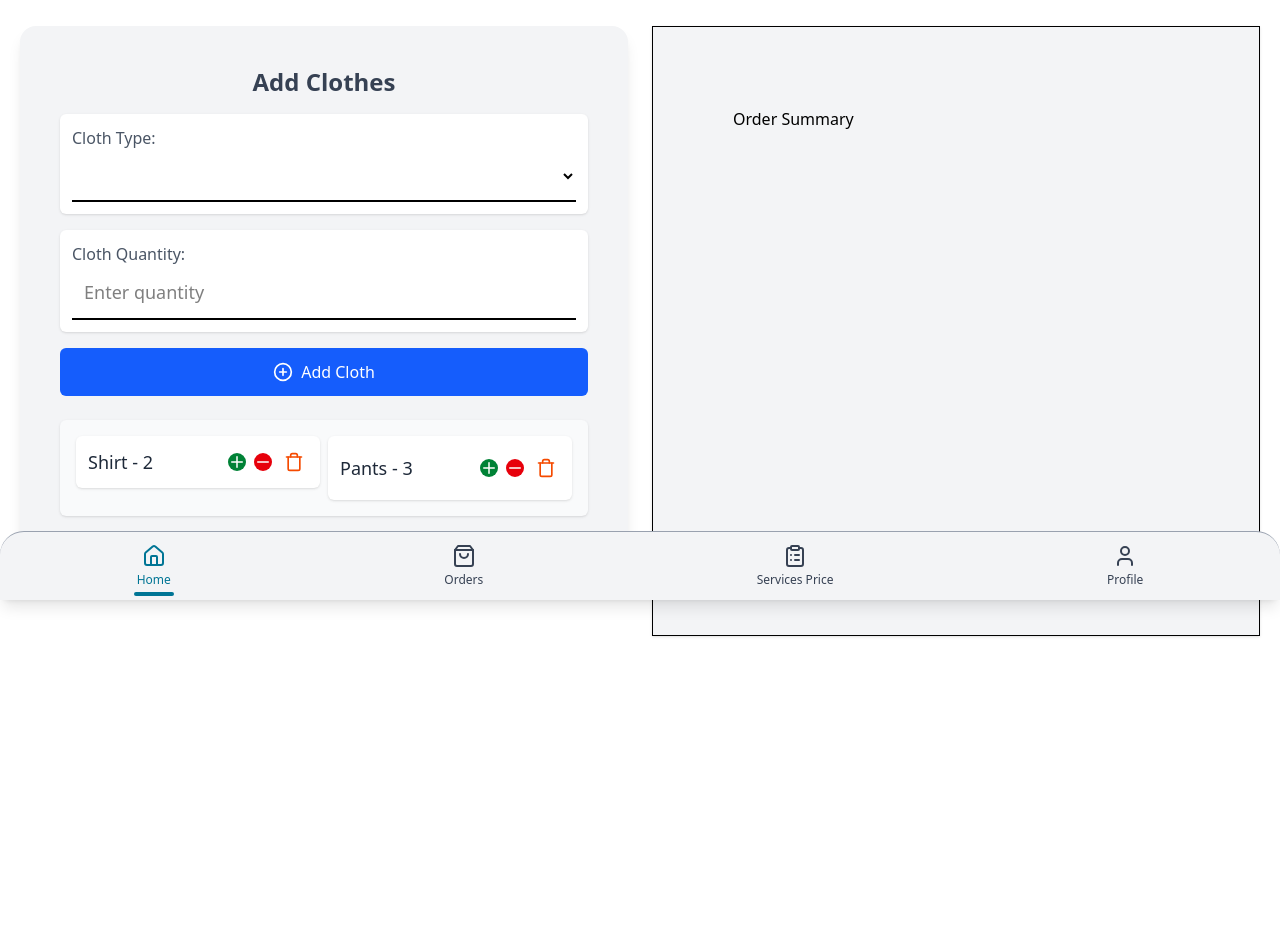
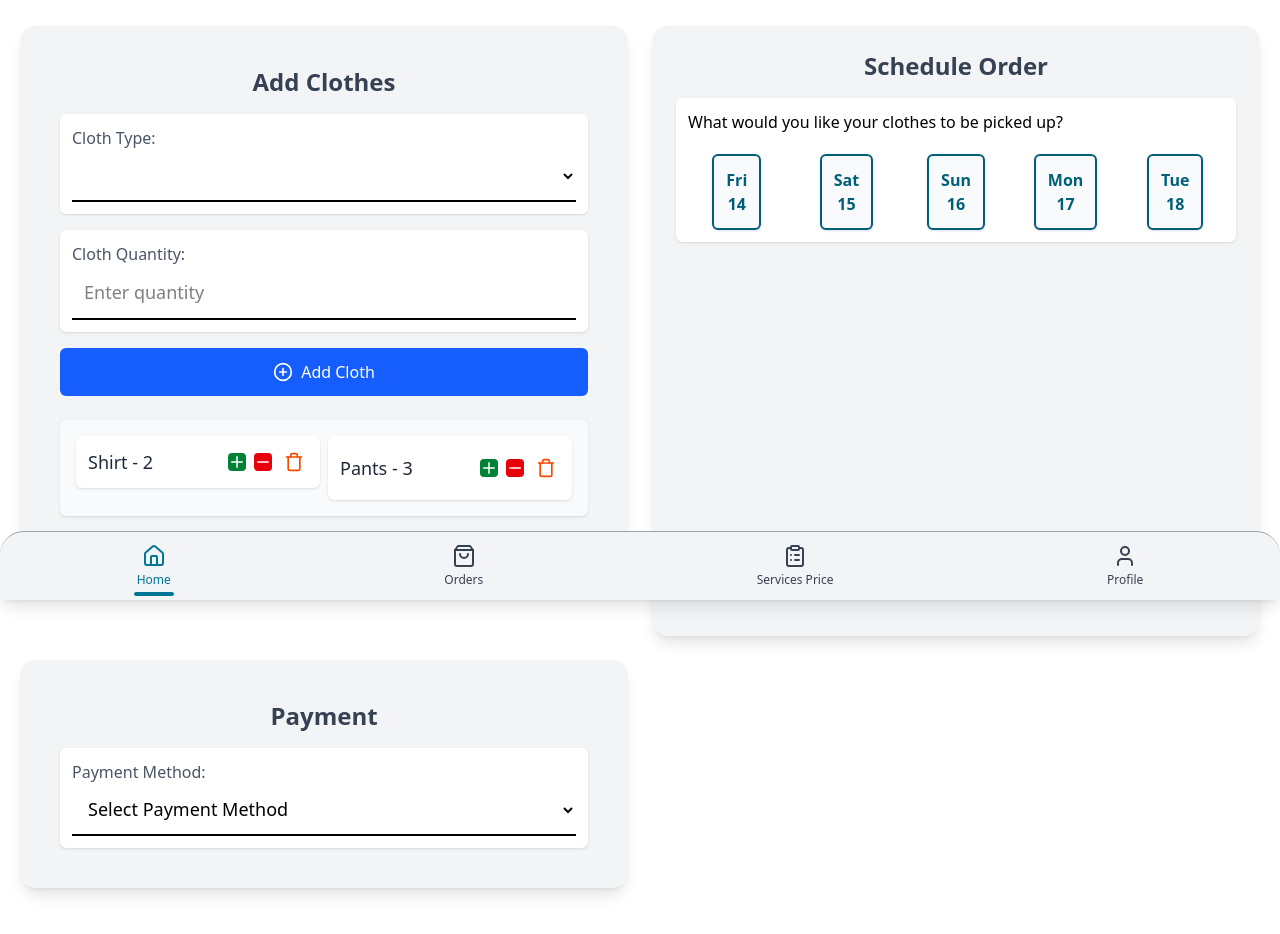
Before and after one commit to Sandb786/Laundry_project_User_Pannel_Frontend, a React (Vite) app: page /order in a window 1280 px wide. Shown: the part 200-1134 px from the top of the page. Before the commit the page ends 856 px from the top, so only its background shows below. Built offline with nearby package versions, Linux system fonts and the light colour scheme.

Commit message:
Chack Sheduliing and date div.

```diff
--- a/src/Order/Order_Home.jsx
+++ b/src/Order/Order_Home.jsx
@@ -4,10 +4,12 @@ import { useState } from "react";
 
 import React from 'react'
 
+
+
 export default function Order_Home() {
   return (
     <div className='bg-white'>
-      <header className='bg-gray-50 sticky z-10 top-0 p-2 py-3 flex gap-5 shadow-md'>
+      <header className='bg-gray-50 sticky z-10 top-0 p-2 py-3 flex gap-5 shadow-sm'>
         <a href="/"> <Button className='text-black p-2'><ArrowLeft /></Button></a>
         <Typography variant='lead' className='text-2xl md:text-3xl'>
           Order Summary
@@ -28,9 +30,20 @@ export default function Order_Home() {
         </div>
         <div className='grid md:grid-cols-2 gap-6'>
           {ClothForm()}
-          <div className='bg-gray-100 mt-2 p-20 shadow border'>
-            <h1>Order Summary</h1>
+          {ScheduleForm()}
+
+          <div className='w-full bg-gray-100 p-10 shadow-lg rounded-2xl mb-20'>
+            <h2 className='text-2xl font-semibold text-gray-700 text-center mb-4'>Payment</h2>
+            <div className='flex flex-col bg-white p-3 rounded-md shadow-sm'>
+              <label className='text-gray-600 font-medium'>Payment Method:</label>
+              <select className='p-3 border-b-2 text-lg'>
+                <option value=''>Select Payment Method</option>
+                <option value=''>Cash On Delivery</option>
+                <option value=''>Online Payment</option>
+              </select>
+            </div>
           </div>
+
         </div>
       </div>
     </div>
@@ -64,7 +77,7 @@ function ClothForm() {
 
   return (
     <div className="w-full mx-auto mt-2 bg-gray-100 p-10 shadow-lg rounded-2xl md:mb-20">
-      <h2 className="text-2xl font-semibold text-gray-700 text-center mb-4">Add Clothes</h2>
+      <Typography className="text-2xl font-semibold text-gray-700 text-center mb-4">Add Clothes</Typography>
       <form onSubmit={handleSubmit} className="space-y-4">
         <div className="flex flex-col bg-white p-3 rounded-md shadow-sm">
           <label className="text-gray-600 font-medium">Cloth Type:</label>
@@ -106,10 +119,10 @@ function ClothForm() {
                   {item.type} - {item.quantity}
                 </span>
                 <div className="flex gap-2 items-center">
-                  <button onClick={() => handleIncrement(index)} className="text-white bg-green-700 rounded-2xl">
+                  <button onClick={() => handleIncrement(index)} className="text-white bg-green-700 rounded">
                     <Plus size={18} />
                   </button>
-                  <button onClick={() => handleDecrement(index)} className="text-white bg-red-600 rounded-2xl">
+                  <button onClick={() => handleDecrement(index)} className="text-white bg-red-600 rounded">
                     <Minus size={18} />
                   </button>
                   <button onClick={() => handleRemove(index)} className="text-orange-600 rounded-md p-1">
@@ -124,3 +137,36 @@ function ClothForm() {
     </div>
   );
 }
+
+
+function ScheduleForm() {
+  const days = ["Sun", "Mon", "Tue", "Wed", "Thu", "Fri", "Sat"];
+  const today = new Date();
+
+  return (
+    <div className="w-full bg-gray-100 p-6 mt-2 shadow-lg rounded-2xl">
+      <h2 className="text-2xl font-semibold text-gray-700 text-center mb-4">Schedule Order</h2>
+
+      <div className="bg-white p-3 rounded-md shadow-sm">
+        <Typography>What would you like your clothes to be picked up?</Typography>
+
+        <div className="grid grid-cols-5 gap-3">
+          {[...Array(5)].map((_, i) => {
+            const newDate = new Date();
+            newDate.setDate(today.getDate() + i);
+            return (
+              <div
+                key={i}
+                className="bg-gray-50 p-3 rounded-md shadow-sm mx-auto text-center mt-5 border-2 border-cyan-800"
+              >
+                <Typography className="text-cyan-800 font-semibold">
+                  {days[newDate.getDay()]} <br /> {newDate.getDate()}
+                </Typography>
+              </div>
+            );
+          })}
+        </div>
+      </div>
+    </div>
+  );
+}
```
